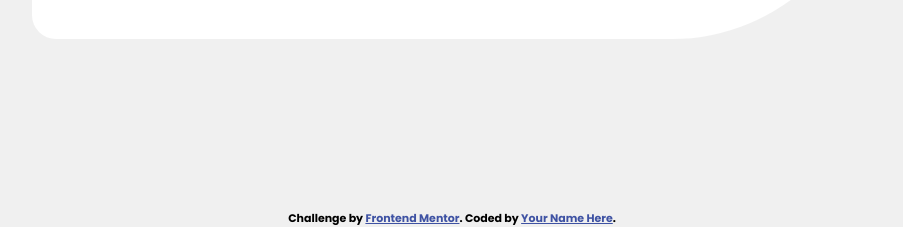
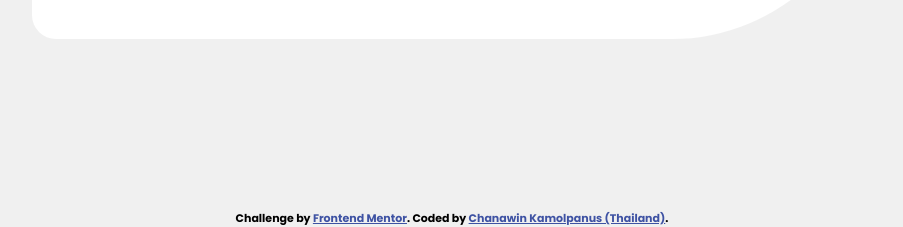
Before and after one commit to Chanawin-kmpn/age-calculator-app, a plain HTML site: page index.html in a window 1280 px wide. Shown: the part 804-1031 px from the top of the page, without its empty margins (188-1091 px from the left). Drawn offline with Linux system fonts and the light colour scheme.

Commit message:
Update index.html
Update footer name

```diff
--- a/index.html
+++ b/index.html
@@ -78,7 +78,7 @@
     <div class="attribution">
       Challenge by <a href="https://www.frontendmentor.io/challenges/age-calculator-app-dF9DFFpj-Q/hub"
         target="_blank">Frontend Mentor</a>.
-      Coded by <a href="https://www.frontendmentor.io/profile/Upond">Your Name Here</a>.
+      Coded by <a href="https://www.frontendmentor.io/profile/Upond">Chanawin Kamolpanus (Thailand)</a>.
     </div>
   </footer>
 
```
